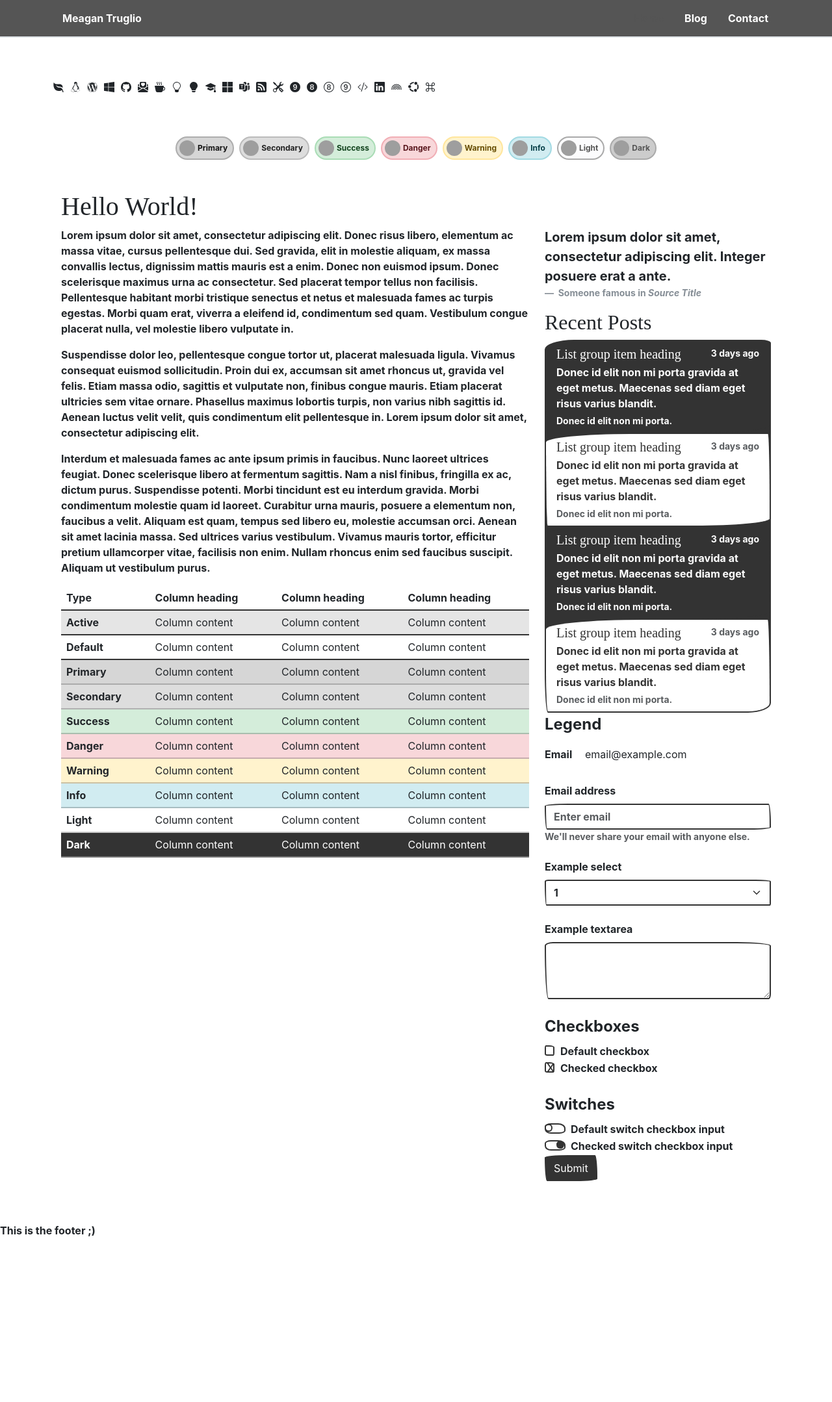
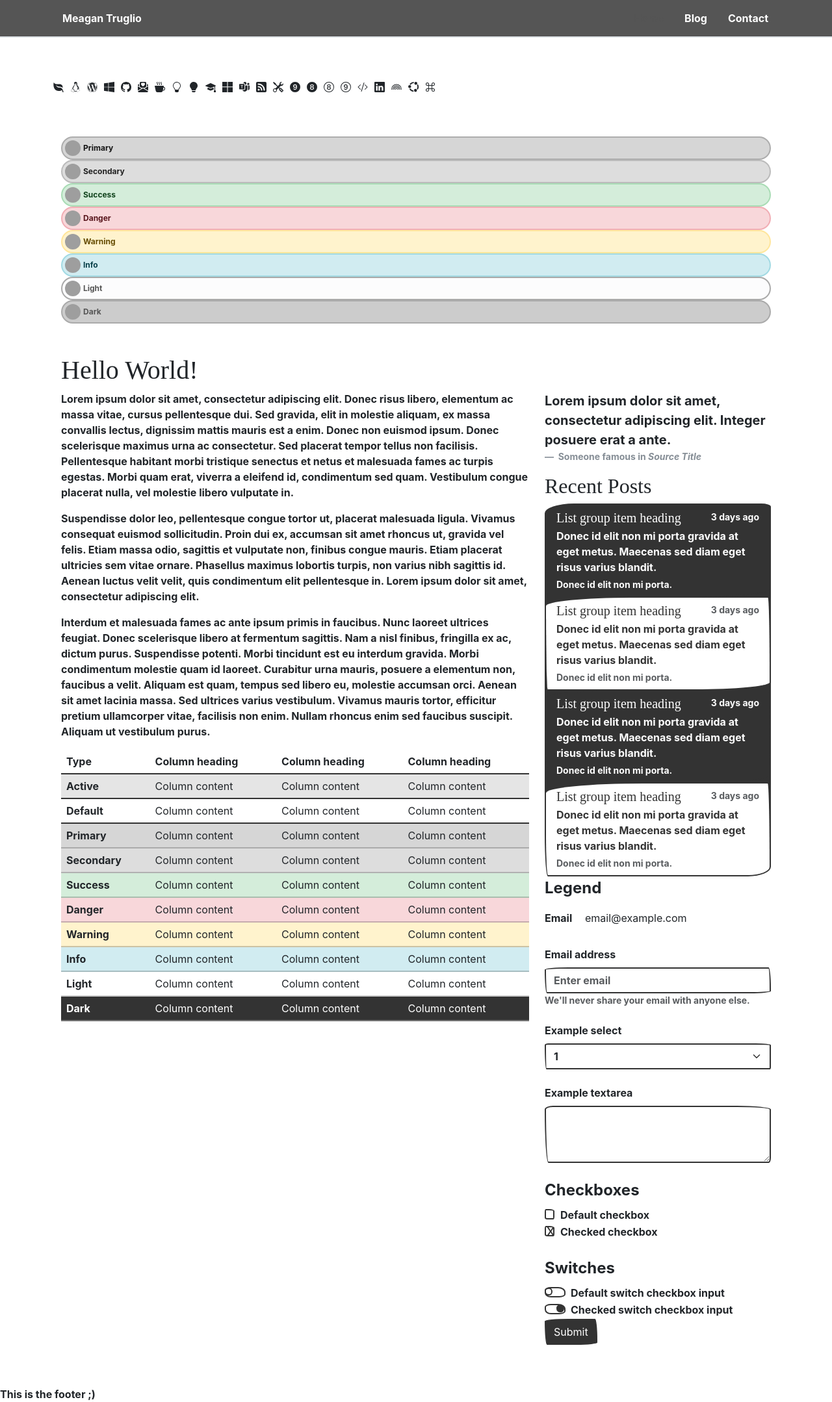
Before and after one commit to meagantroot/beta.mltydesigns.com, a Jekyll site: the page built from index.markdown, in a window 1280 px wide. Shown: the whole page at 65% size. Built offline with Jekyll 4.4.1, drawn with Linux system fonts in a browser that asks for light colours; some web fonts are replaced; before the commit the page ends 1906 px from its top, so only the background shows below that; grey boxes are pictures that could not be loaded.

Commit message:
container

```diff
--- a/_layouts/home.html
+++ b/_layouts/home.html
@@ -107,7 +107,7 @@
 </h1>
 
 
-<div class="d-flex gap-2 justify-content-center py-5"> <span class="badge d-flex align-items-center p-1 pe-2 text-primary-emphasis bg-primary-subtle border border-primary-subtle rounded-pill"> <img class="rounded-circle me-1" width="24" height="24" src="./assets/img/me.jpg" alt="">Primary
+<div class="container py-5"> <span class="badge d-flex align-items-center p-1 pe-2 text-primary-emphasis bg-primary-subtle border border-primary-subtle rounded-pill"> <img class="rounded-circle me-1" width="24" height="24" src="./assets/img/me.jpg" alt="">Primary
 </span> <span class="badge d-flex align-items-center p-1 pe-2 text-secondary-emphasis bg-secondary-subtle border border-secondary-subtle rounded-pill"> <img class="rounded-circle me-1" width="24" height="24" src="./assets/img/me.jpg" alt="">Secondary
 </span> <span class="badge d-flex align-items-center p-1 pe-2 text-success-emphasis bg-success-subtle border border-success-subtle rounded-pill"> <img class="rounded-circle me-1" width="24" height="24" src="./assets/img/me.jpg" alt="">Success
 </span> <span class="badge d-flex align-items-center p-1 pe-2 text-danger-emphasis bg-danger-subtle border border-danger-subtle rounded-pill"> <img class="rounded-circle me-1" width="24" height="24" src="./assets/img/me.jpg" alt="">Danger
```
